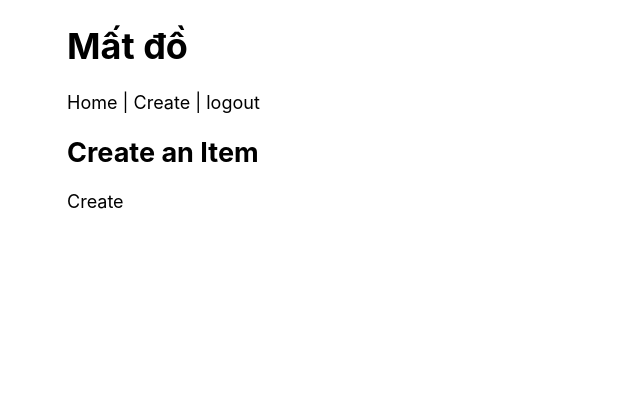
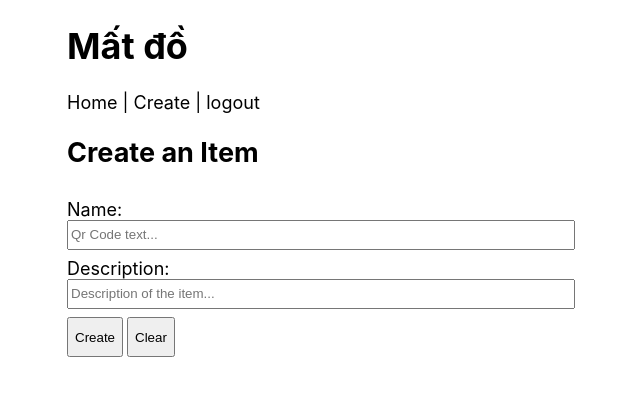
Before and after one commit to vanister/mat-do, a React (Create React App) app in the folder app/: page /create in a window 1280 px wide. Shown: the top 396 px of the page, without its empty margins (61-701 px from the left). Built offline with nearby package versions, Linux system fonts and the light colour scheme; no server answers.

Commit message:
Draft create component

```diff
--- a/app/src/components/create/Create.scss
+++ b/app/src/components/create/Create.scss
@@ -0,0 +1,31 @@
+.create-page {
+  .create-page-content {
+    display: flex;
+    flex-direction: column;
+
+    .qrImage {
+      max-width: 400px;
+    }
+
+    .qr-code-form {
+      padding: 0.5rem 0;
+
+      .form-field {
+        display: flex;
+        flex-direction: column;
+        width: 100%;
+        margin-bottom: 0.5rem;
+
+        input {
+          max-width: 500px;
+        }
+      }
+
+      .form-buttons {
+        #createButton {
+          margin-right: 0.25rem;
+        }
+      }
+    }
+  }
+}
--- a/app/src/components/create/Create.tsx
+++ b/app/src/components/create/Create.tsx
@@ -1,13 +1,91 @@
-import React from 'react';
+import React, { useState } from 'react';
+import { toDataURL } from 'qrcode';
 import Title from '../Title';
 
 import './Create.scss';
 
 export default function Create() {
+  // todo - useReducer
+  const [name, setName] = useState<string>('');
+  const [desc, setDesc] = useState<string>('');
+  const [qrDataUrl, setQrDataUrl] = useState<string>();
+  const [qrCreated, setQrCreated] = useState(false);
+
+  const handleQrCreate = async (e: React.FormEvent, data: string) => {
+    e.preventDefault();
+
+    if (!data) {
+      return;
+    }
+
+    try {
+      // create the qr code image from the data
+      setQrCreated(false);
+      // todo - move into utilities and return a json string
+      const dataUrl = await toDataURL(data, {
+        errorCorrectionLevel: 'H',
+        type: 'image/jpeg',
+        scale: 10,
+      });
+
+      setQrDataUrl(dataUrl);
+      setQrCreated(true);
+    } catch (error) {
+      console.error('Error generating QR Code:', error);
+      setQrCreated(false);
+    }
+  };
+
+  const handleClearClick = () => {
+    setQrCreated(false);
+    setQrDataUrl('');
+    setName('');
+  };
+
   return (
-    <div>
+    <div className="create-page">
       <Title>Create an Item</Title>
-      <p>Create</p>
+      <section className="create-page-content">
+        {/* todo - make qr code image component */}
+        {qrCreated && <img className="qrImage" src={qrDataUrl} alt="QR Code" />}
+        <form
+          className="qr-code-form"
+          onSubmit={(e) => {
+            handleQrCreate(e, name);
+          }}
+        >
+          <div className="form-field">
+            <label htmlFor="qrData">Name:</label>
+            <input
+              id="qrData"
+              placeholder="Qr Code text..."
+              type="text"
+              value={name}
+              maxLength={60}
+              onChange={(e) => setName(e.target.value)}
+            />
+          </div>
+          <div className="form-field">
+            <label htmlFor="qrDesc">Description:</label>
+            <input
+              id="qrDesc"
+              placeholder="Description of the item..."
+              type="text"
+              value={desc}
+              maxLength={140}
+              onChange={(e) => setDesc(e.target.value)}
+            />
+          </div>
+          <div className="form-buttons">
+            <button id="createButton" type="submit">
+              Create
+            </button>
+            <button type="button" id="clearButton" onClick={handleClearClick}>
+              Clear
+            </button>
+          </div>
+        </form>
+      </section>
     </div>
   );
 }
```
